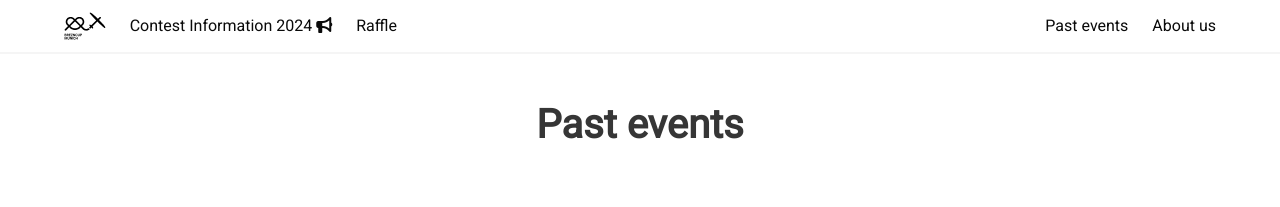
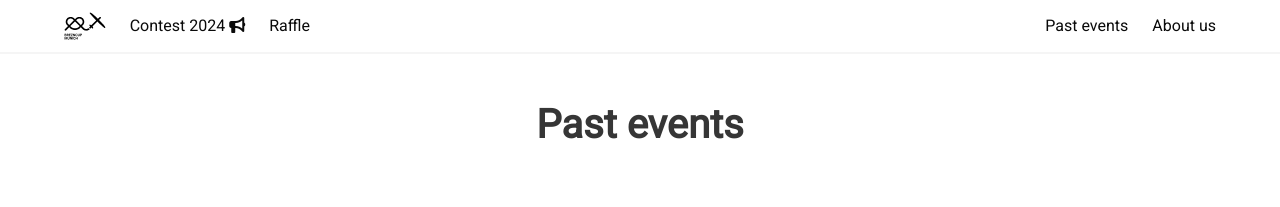
Before and after one commit to leonwenning/brezncup-munich, a Jekyll site: the page built from past_events.html, in a window 1280 px wide. Shown: the top 207 px of the page. Built offline with Jekyll 4.4.1, drawn with Linux system fonts in a browser that asks for light colours; nearby versions of some CDN libraries; grey boxes are pictures that could not be loaded.

Commit message:
Add button for raffle

```diff
--- a/_includes/navbar.html
+++ b/_includes/navbar.html
@@ -7,7 +7,7 @@
                     <img src="../assets/images/bcm_logo_bc_text.svg">
                 </a>
                 <a class="navbar-item" href="contest_info_2024.html">
-                    Contest Information 2024 <span class="ml-1"><i class="fa-solid fa-bullhorn"></i></span>
+                    Contest 2024 <span class="ml-1"><i class="fa-solid fa-bullhorn"></i></span>
                 </a>
                 <a class="navbar-item" href="raffle.html">
                     Raffle
--- a/index.html
+++ b/index.html
@@ -23,8 +23,9 @@ title: Brezncup Munich
           <h1 class="title is-4 has-text-white">2<sup>nd</sup> Brezncup Munich</h1>
           <h1 class="subtitle is-4 has-text-white">04.05.24 - 05.05.24</h1>
           <h1 class="title is-6 has-text-weight-bold mt-0 has-text-white">German F3K Championship | FAI F3K World Cup | F3K Eurocontest Tour</h1>
-          <a class="button is-white mr-1" href="assets/images/Announcement_F3K_2024_BreznCup_Munich.pdf" target="_blank">Contest Announcement</a>
-          <a class="button is-white register-btn" href="https://forms.gle/vgiyJrMQ32x5g7Zh7">Register</a>
+          <a class="button is-white mr-1 m-1" href="assets/images/Announcement_F3K_2024_BreznCup_Munich.pdf" target="_blank">Contest Announcement</a>
+          <a class="button is-white register-btn m-1" href="https://forms.gle/vgiyJrMQ32x5g7Zh7">Register</a>
+          <a class="button is-white register-btn m-1" href="raffle.html">Raffle</a>
           <div class="container has-text-white">
             <p class="is-size-3">
               <i class="fa-solid fa-quote-left"></i>
```
